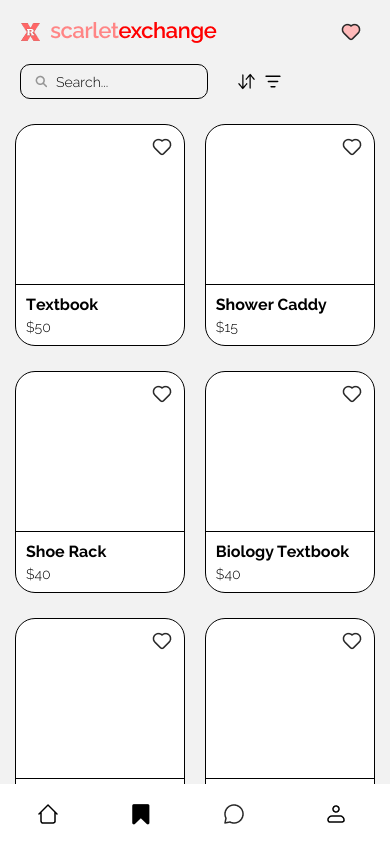
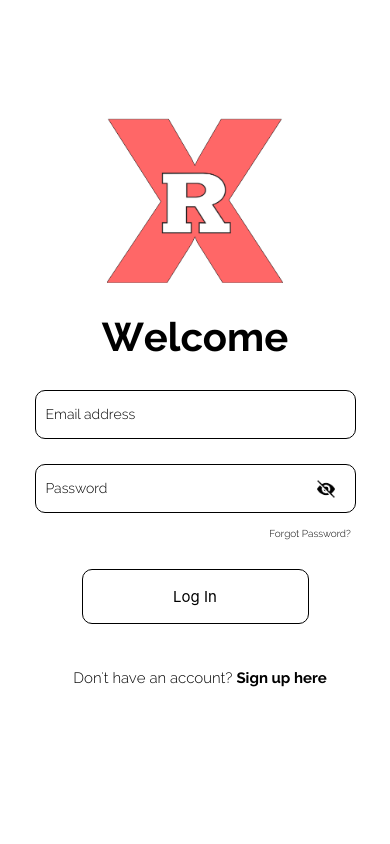
Before and after one commit to yoge1212/ScarletExchange-public, a React Native app in the folder app/: screen / in a window 390 px wide. Built offline with nearby package versions, Linux system fonts and the light colour scheme.

Commit message:
Update App.js
fixed re-routing

```diff
--- a/app/App.js
+++ b/app/App.js
@@ -30,7 +30,7 @@ export default function App() {
   }
   return (
     <NavigationContainer>
-      <Stack.Navigator initialRouteName="HomeScreen">
+      <Stack.Navigator initialRouteName="LoginScreen">
         <Stack.Screen name="LoginScreen" component={LoginScreen} options={{ headerShown: false }}/>
         <Stack.Screen name="SavedProductsScreen" component={SavedProductsScreen} options={{ headerShown: false }}/>
         <Stack.Screen name="EditProfileScreen" component={EditProfileScreen} options={{ headerShown: false }}/>
```
